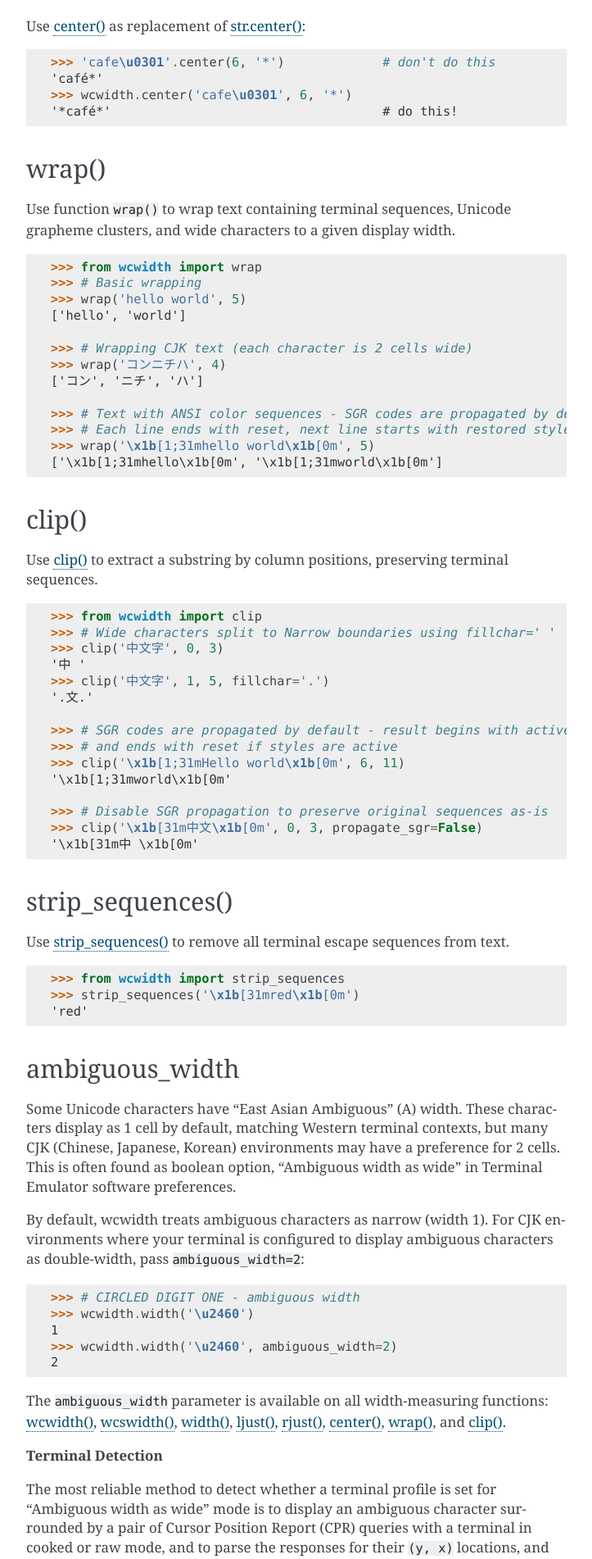
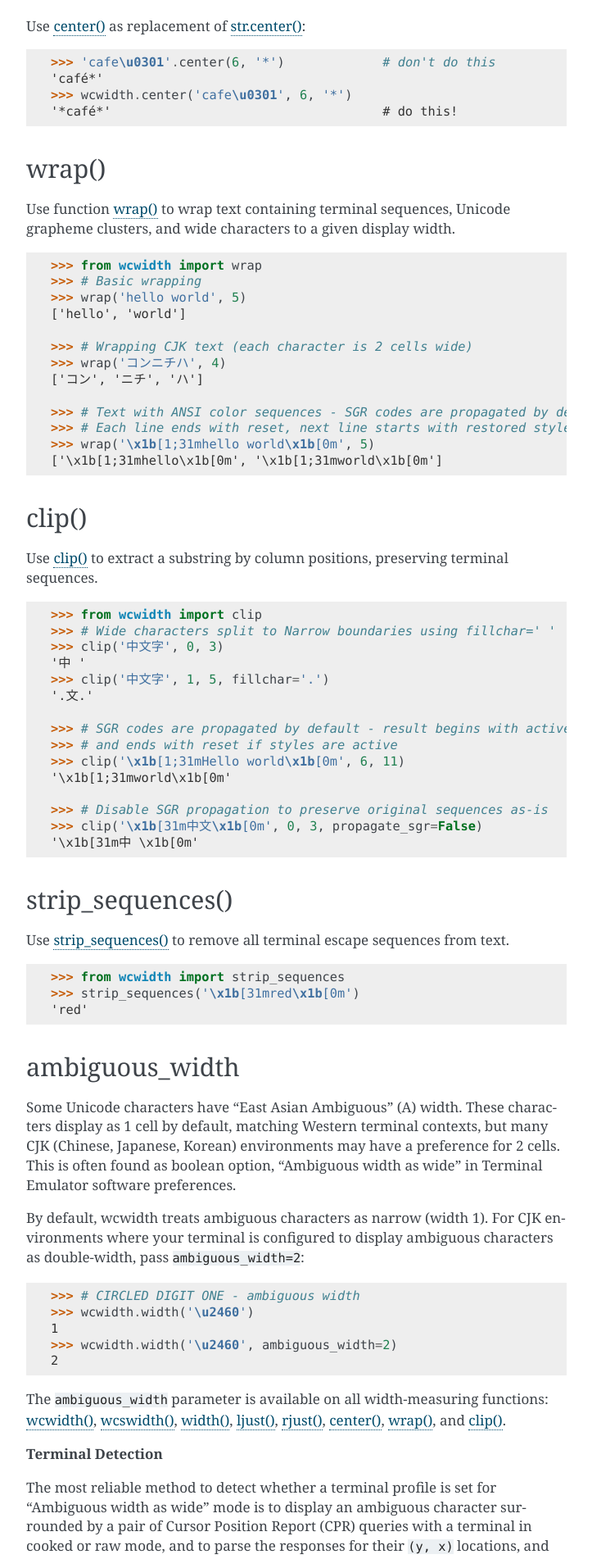
Before and after one commit to jquast/wcwidth, a Sphinx documentation site: the page built from docs/intro.rst, in a window 1280 px wide. Shown: the part 4474-6376 px from the top of the page at 82% size, without its empty margins (388-1111 px from the left). Built offline with Sphinx 7.4.7, drawn with Linux system fonts in a browser that asks for light colours.

Commit message:
hyperlink where it counts!

```diff
--- a/docs/intro.rst
+++ b/docs/intro.rst
@@ -222,7 +222,7 @@ Use `center()`_ as replacement of `str.center()`_:
 wrap()
 ------
 
-Use function ``wrap()`` to wrap text containing terminal sequences, Unicode grapheme
+Use function `wrap()`_ to wrap text containing terminal sequences, Unicode grapheme
 clusters, and wide characters to a given display width.
 
 .. code-block:: python
```
